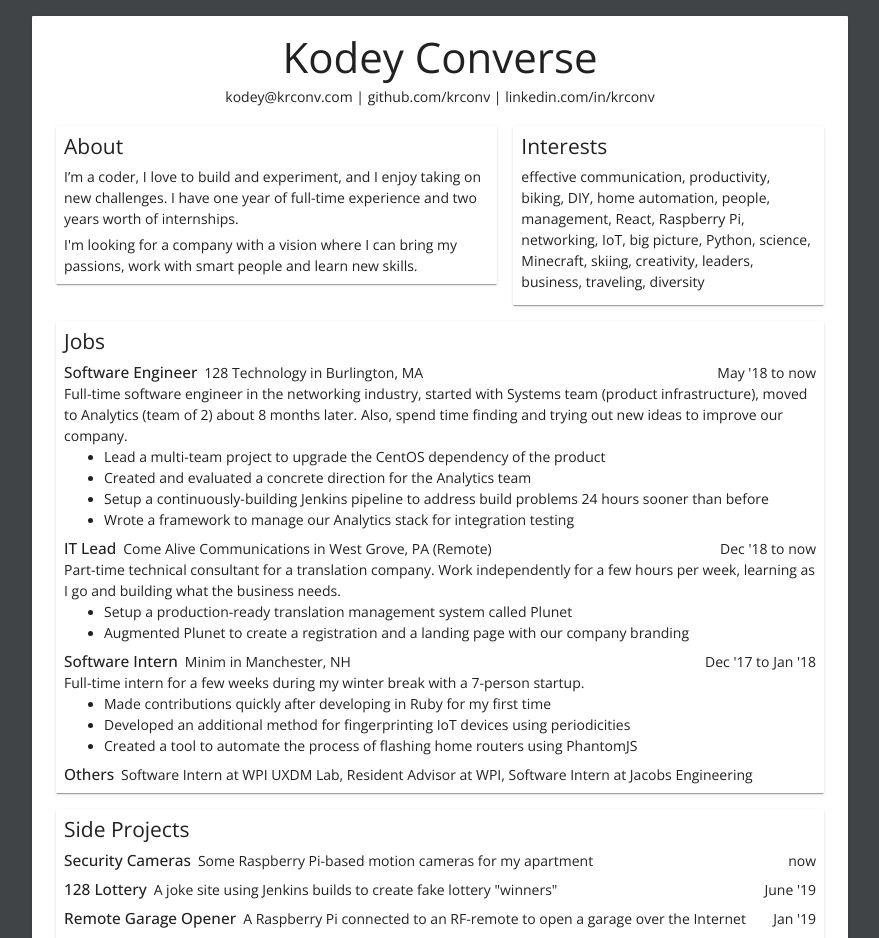
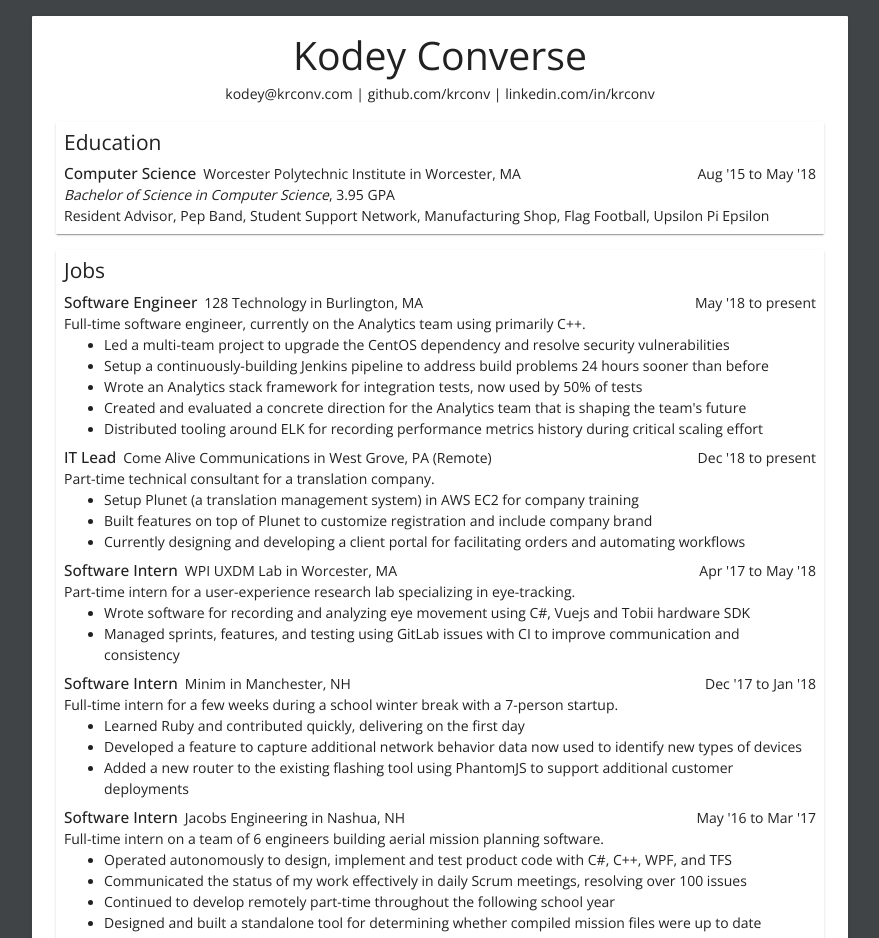
Before and after one commit to krconv/resume, a React (Create React App) app: page / in a window 1280 px wide. Shown: the top 938 px of the page, without its empty margins (200-1079 px from the left). Built offline with nearby package versions, Linux system fonts and the light colour scheme.

Commit message:
Revision of resume to be more evidence based

```diff
--- a/src/About.js
+++ b/src/About.js
@@ -8,9 +8,7 @@
   return (
     <Section title="About">
       <Typography variant="body1" gutterBottom>
-        I’m a coder, I love to build and experiment, and I enjoy taking on new
-        challenges. I have one year of full-time experience and two years worth
-        of internships.
+        I’m a coder, I love to build and experiment.
       </Typography>
       <Typography variant="body1">
         I'm looking for a company with a vision where I can bring my passions,
--- a/src/App.js
+++ b/src/App.js
@@ -12,7 +12,7 @@
   typography: {
     fontFamily: ["Open Sans", "Calibri", "sans-serif"].join(","),
     h1: {
-      fontSize: "3rem",
+      fontSize: "2.8rem",
       fontWeight: "100"
     },
     h2: {
--- a/src/Education.js
+++ b/src/Education.js
@@ -9,12 +9,11 @@
       <Item
         title="Computer Science"
         where="Worcester Polytechnic Institute in Worcester, MA"
-        when={{ to: "May '18" }}
+        when={{ from: "Aug '15", to: "May '18" }}
         content={`
 *Bachelor of Science in Computer Science*, 3.95 GPA
 
-- Learned from and advised 100+ first-year students as a Resident Advisor
-- Participated in Pep Band, Student Support Network, Manufacturing Shop, Flag Football, and Upsilon Pi Epsilon
+Resident Advisor, Pep Band, Student Support Network, Manufacturing Shop, Flag Football, Upsilon Pi Epsilon
       `}
       />
     </Section>
--- a/src/Jobs.js
+++ b/src/Jobs.js
@@ -9,30 +9,38 @@
       <Item
         title="Software Engineer"
         where="128 Technology in Burlington, MA"
-        when={{ from: "May '18", to: "now" }}
+        when={{ from: "May '18", to: "present" }}
         content={`
-Full-time software engineer in the networking industry, started with Systems team
-(product infrastructure), moved to Analytics (team of 2) about 8 months later.
-Also, spend time finding and trying out new ideas to improve our company.
+Full-time software engineer, currently on the Analytics team using primarily C++.
 
-- Lead a multi-team project to upgrade the CentOS dependency of the product
-- Created and evaluated a concrete direction for the Analytics team
-- Setup a continuously-building Jenkins pipeline to address build problems 24
-  hours sooner than before
-- Wrote a framework to manage our Analytics stack for integration testing
+- Led a multi-team project to upgrade the CentOS dependency and resolve security vulnerabilities
+- Setup a continuously-building Jenkins pipeline to address build problems 24 hours sooner than before
+- Wrote an Analytics stack framework for integration tests, now used by 50% of tests
+- Created and evaluated a concrete direction for the Analytics team that is shaping the team's future
+- Distributed tooling around ELK for recording performance metrics history during critical scaling effort
         `}
       />
       <Item
         title="IT Lead"
         where="Come Alive Communications in West Grove, PA (Remote)"
-        when={{ from: "Dec '18", to: "now" }}
+        when={{ from: "Dec '18", to: "present" }}
         content={`
-Part-time technical consultant for a translation company. Work independently for
-a few hours per week, learning as I go and building what the business needs.
+Part-time technical consultant for a translation company.
 
-- Setup a production-ready translation management system called Plunet
-- Augmented Plunet to create a registration and a landing page with our company
-  branding
+- Setup Plunet (a translation management system) in AWS EC2 for company training
+- Built features on top of Plunet to customize registration and include company brand
+- Currently designing and developing a client portal for facilitating orders and automating workflows
+        `}
+      />
+      <Item
+        title="Software Intern"
+        where="WPI UXDM Lab in Worcester, MA"
+        when={{ from: "Apr '17", to: "May '18" }}
+        content={`
+Part-time intern for a user-experience research lab specializing in eye-tracking.
+
+-	Wrote software for recording and analyzing eye movement using C#, Vuejs and Tobii hardware SDK
+-	Managed sprints, features, and testing using GitLab issues with CI to improve communication and consistency
         `}
       />
       <Item
@@ -40,20 +48,25 @@
         where="Minim in Manchester, NH"
         when={{ from: "Dec '17", to: "Jan '18" }}
         content={`
-Full-time intern for a few weeks during my winter break with a 7-person startup.
+Full-time intern for a few weeks during a school winter break with a 7-person startup.
 
-- Made contributions quickly after developing in Ruby for my first time
-- Developed an additional method for fingerprinting IoT devices using
-  periodicities
-- Created a tool to automate the process of flashing home routers using PhantomJS
+- Learned Ruby and contributed quickly, delivering on the first day
+- Developed a feature to capture additional network behavior data now used to identify new types of devices
+- Added a new router to the existing flashing tool using PhantomJS to support additional customer deployments
         `}
       />
       <Item
-        title="Others"
+        title="Software Intern"
+        where="Jacobs Engineering in Nashua, NH"
+        when={{ from: "May '16", to: "Mar '17" }}
         content={`
-Software Intern at WPI UXDM Lab, Resident Advisor at WPI, Software Intern at Jacobs Engineering
-        `}
-        short
+Full-time intern on a team of 6 engineers building aerial mission planning software.
+
+- Operated autonomously to design, implement and test product code with C#, C++, WPF, and TFS
+-	Communicated the status of my work effectively in daily Scrum meetings, resolving over 100 issues
+-	Continued to develop remotely part-time throughout the following school year
+-	Designed and built a standalone tool for determining whether compiled mission files were up to date
+       `}
       />
     </Section>
   );
--- /dev/null
+++ b/src/Projects.js
@@ -0,0 +1,45 @@
+import React from "react";
+
+import Section from "./Section";
+import Item from "./Item";
+
+function Projects() {
+  return (
+    <Section title="Projects">
+      <Item
+        title="128T Dropped Packets"
+        when={{ to: "Jul '19" }}
+        content={`
+A tool in 128T for debugging routing decisions that cause packets to be dropped
+        `}
+        short
+      />
+      <Item
+        title="LED Desk Sign"
+        when={{ to: "Aug '18" }}
+        content={`
+A 9x5 RGB sign that shows animations for the weather, notifications for lunch and more
+        `}
+        short
+      />
+      <Item
+        title="Poverty Stoplight App"
+        when={{ to: "May '18" }}
+        content={`
+An Android application for PS social workers to help families in poverty
+        `}
+        short
+      />
+      <Item
+        title="RECFISH"
+        when={{ to: "May '18" }}
+        content={`
+A CFI protection instrumented at compile-time using LLVM for ARM real-time systems
+        `}
+        short
+      />
+    </Section>
+  );
+}
+
+export default Projects;
--- a/src/Resume.js
+++ b/src/Resume.js
@@ -2,12 +2,10 @@
 
 import Grid from "@material-ui/core/Grid";
 
-import About from "./About";
 import Education from "./Education";
 import Header from "./Header";
-import Interests from "./Interests";
 import Jobs from "./Jobs";
-import SideProjects from "./SideProjects";
+import Projects from "./Projects";
 import { makeStyles } from "@material-ui/styles";
 import Box from "@material-ui/core/Box";
 
@@ -26,20 +24,14 @@
         <Grid item xs={12}>
           <Header />
         </Grid>
-        <Grid item xs={7}>
-          <About />
-        </Grid>
-        <Grid item xs={5}>
-          <Interests />
+        <Grid item xs={12}>
+          <Education />
         </Grid>
         <Grid item xs={12}>
           <Jobs />
         </Grid>
         <Grid item xs={12}>
-          <SideProjects />
-        </Grid>
-        <Grid item xs={12}>
-          <Education />
+          <Projects />
         </Grid>
       </Grid>
     </Box>
--- a/src/SideProjects.js
+++ /dev/null
@@ -1,45 +0,0 @@
-import React from "react";
-
-import Section from "./Section";
-import Item from "./Item";
-
-function SideProjects() {
-  return (
-    <Section title="Side Projects">
-      <Item
-        title="Security Cameras"
-        when={{ to: "now" }}
-        content={`
-Some Raspberry Pi-based motion cameras for my apartment
-        `}
-        short
-      />
-      <Item
-        title="128 Lottery"
-        when={{ to: "June '19" }}
-        content={`
-A joke site using Jenkins builds to create fake lottery "winners"
-        `}
-        short
-      />
-      <Item
-        title="Remote Garage Opener"
-        when={{ to: "Jan '19" }}
-        content={`
-A Raspberry Pi connected to an RF-remote to open a garage over the Internet
-        `}
-        short
-      />
-      <Item
-        title="LED Desk Sign"
-        when={{ to: "Aug '18" }}
-        content={`
-A matrix of LEDs that show an alert for lunch at 128 Technology
-        `}
-        short
-      />
-    </Section>
-  );
-}
-
-export default SideProjects;
```
